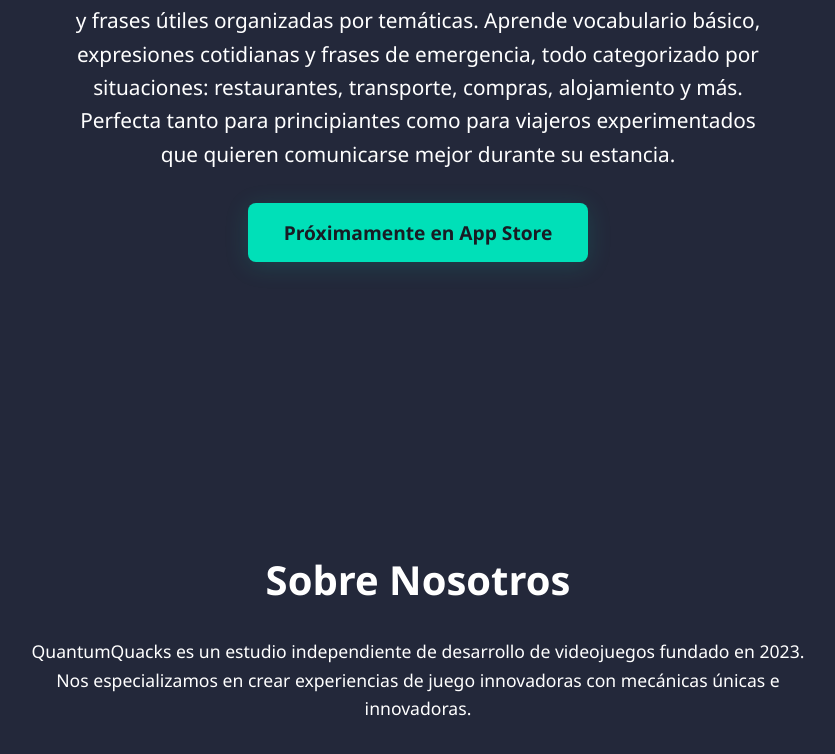
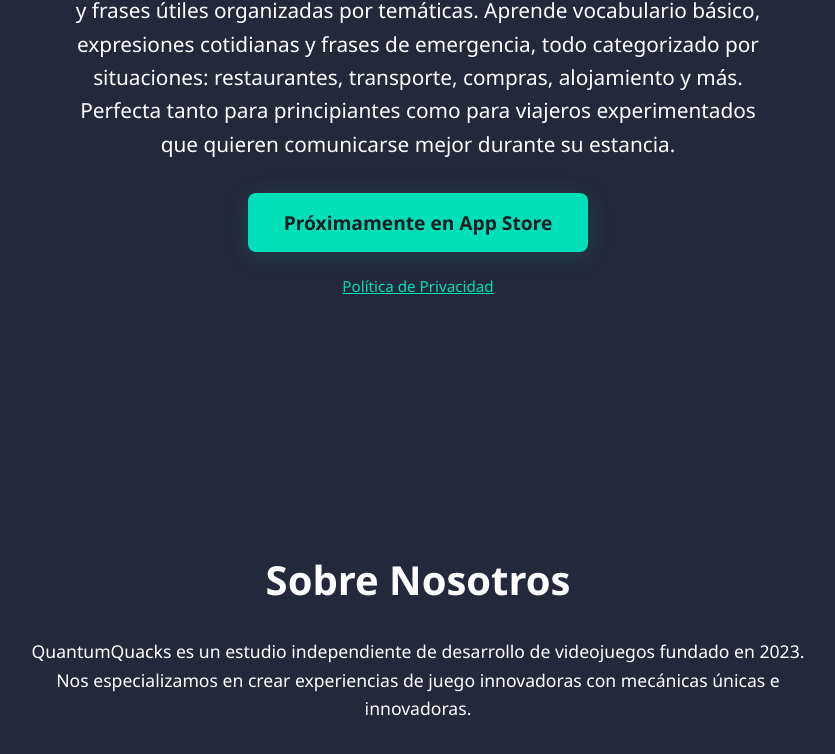
Before and after one commit to Quantum-Quacks/quantumquacks.es, a plain HTML site: page index.html in a window 1280 px wide. Shown: the part 2053-2807 px from the top of the page, without its empty margins (222-1057 px from the left). Drawn offline with nearby package versions, Linux system fonts and the light colour scheme; a script that the page names is missing.

Commit message:
feat: improve Kotomaji pages with privacy policy link and enhanced metadata
- Add privacy policy link to Kotomaji section on homepage
- Add Open Graph and Twitter Card metadata to kotomaji-privacy.html for better social sharing
- Improve SEO and discoverability of privacy policy page

```diff
--- a/index.html
+++ b/index.html
@@ -427,6 +427,9 @@
             <a href="#" style="padding: 16px 36px; background: var(--primary-color); color: var(--bg-color); border-radius: 8px; font-size: 1.2rem; font-weight: bold; text-decoration: none; box-shadow: 0 4px 24px rgba(0,224,184,0.15); transition: background 0.3s, transform 0.3s; margin-bottom: 24px; display: inline-block;">
                 Próximamente en App Store
             </a>
+            <a href="kotomaji-privacy.html" style="color: var(--primary-color); font-size: 0.95rem; text-decoration: underline; transition: color 0.3s;">
+                Política de Privacidad
+            </a>
         </div>
     </section>
 
```
Also changed, not shown: kotomaji-privacy.html (+11 -0 lines).
